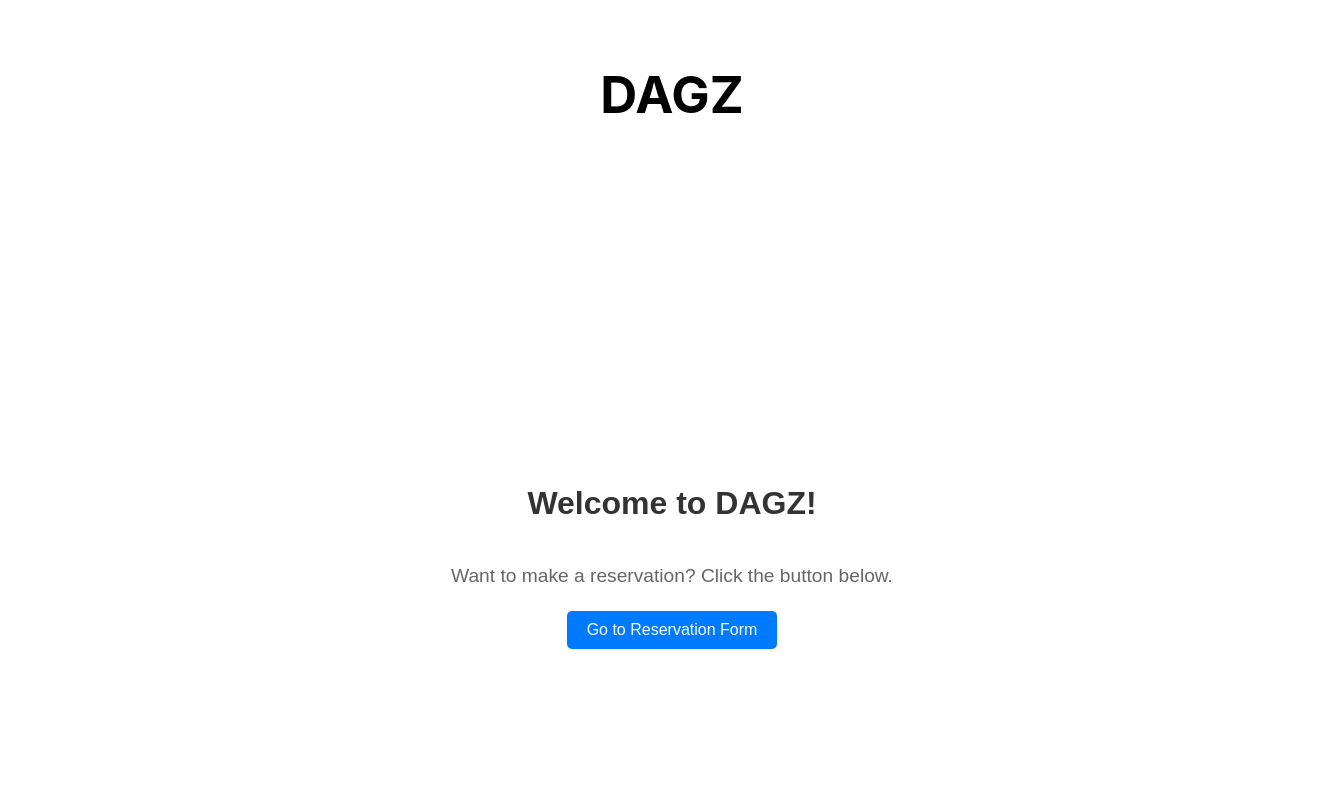
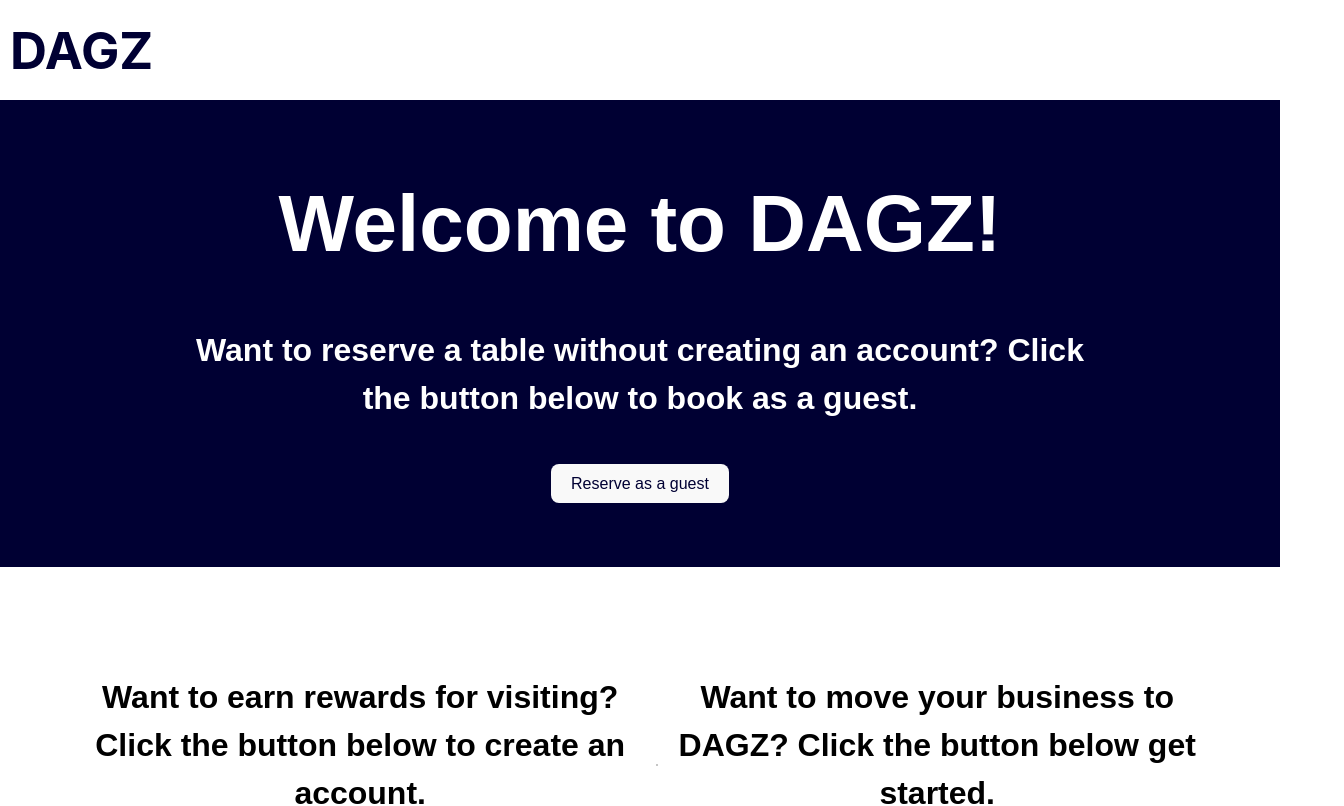
Before and after one commit to Dahafla/CEN-3031-Project, a React (Vite) app in the folder client/: page / in a window 1280 px wide. Shown: the top 806 px of the page, 1344 px wide, since content can reach past the window. Built offline with nearby package versions, Linux system fonts and the light colour scheme.

Commit message:
Update front end

```diff
--- a/client/src/App.css
+++ b/client/src/App.css
@@ -1,76 +1,22 @@
-#root {
-  max-width: 1280px;
-  margin: 0 auto;
-  padding: 2rem;
-  text-align: center;
+button {
+  padding: 10px 20px;
+  background-color: #000033;
+  color: #000033;
+  font-style: bold;
+  /* font-size: 100px; */
+  border: none;
+  border-radius: 5px;
+  cursor: pointer;
+  transition: background-color 0.3s ease;
 }
 
-.logo {
-  height: 6em;
-  padding: 1.5em;
-  will-change: filter;
-  transition: filter 300ms;
-}
-.logo:hover {
-  filter: drop-shadow(0 0 2em #646cffaa);
-}
-.logo.react:hover {
-  filter: drop-shadow(0 0 2em #61dafbaa);
+button:hover {
+  background-color: #c6c6c6;
 }
 
-@keyframes logo-spin {
-  from {
-    transform: rotate(0deg);
-  }
-  to {
-    transform: rotate(360deg);
-  }
-}
-
-@media (prefers-reduced-motion: no-preference) {
-  a:nth-of-type(2) .logo {
-    animation: logo-spin infinite 20s linear;
-  }
-}
-
-.card {
-  padding: 2em;
-}
-
-.read-the-docs {
-  color: #888;
-}
-
-.container {
-  display: flex;
-  flex-direction: column;
-  align-items: center;
-  justify-content: center;
-  height: 100vh;
-  width: 100vw;
-  padding: 20px;
-  box-sizing: border-box;
-  font-family: Arial, sans-serif;
-}
-
-.title {
-  font-size: 2em;
-  color: #333;
-}
-
-.description {
-  font-size: 1.2em;
-  color: #666;
-  margin-bottom: 20px;
-}
-
-.link {
-  text-decoration: none;
-}
-
-.button {
+input[type="submit"] {
   padding: 10px 20px;
-  background-color: #007BFF;
+  background-color: #000033;
   color: #fff;
   border: none;
   border-radius: 5px;
@@ -78,24 +24,64 @@
   transition: background-color 0.3s ease;
 }
 
-.button:hover {
-  background-color: #0056b3;
+input[type="submit"]:hover {
+  background-color: #000082;
+}
+
+#guest-reservation > button,
+#guest-reservation > input[type="submit"] {
+  padding: 10px 20px;
+  background-color: white;
+  color: black;
+  border: none;
+  border-radius: 5px;
+  cursor: pointer;
+  transition: background-color 0.3s ease;
+}
+
+#guest-reservation > button:hover {
+  background-color: #c6c6c6;
+}
+
+header {
+  /* position: fixed; */
+  top: 0;
+  background-color: white;
+  height: 80px;
+  width: 100%;
+  display: flex;
+  justify-content: left;
+  align-items: center;
+  padding: 10px;
 }
 
 body {
   background-color: white;
+  /* margin: 0 10px 10px 10px; */
+  /* overflow-y: scroll; */
 }
 
 p {
-  color: rgb(0, 0, 0);
+  color: black;
   text-align: center;
   font-size: 30px;
 }
 
-h1 {
-  color: black;
-  text-align: center;
-  font-size: 30px;
+main {
+  /* position: fixed; */
+  top: 80px;
+  display: flex;
+  /* justify-content: ; */
+  align-items: center;
+  flex-direction: column;
+  min-width: 100vw;
+  min-height: calc(100vh - 80px);
+  /* padding: 15px; */
+  /* overflow-y: scroll; */
+}
+
+form {
+  min-width: 75%;
 }
 
 section {
@@ -103,13 +89,64 @@ section {
   justify-content: center;
   align-items: center;
   flex-direction: column;
-  height: 33vh;
-  width: 100vw;
+  flex-wrap: wrap;
+  width: 100%;
+  display: flex;
+  flex-direction: column;
+  align-items: center;
+  justify-content: center;
+  padding: 4em;
+  box-sizing: border-box;
+  font-family: Arial, sans-serif;
+}
+
+#guest-reservation {
+  background-color: #000033;
+  color: white;
+}
+
+#create-account {
+  background-color: white;
+  color: black;
+  display: flex;
+  flex-direction: row;
+  flex-wrap: nowrap;
+  min-width: 45%;
+  /* padding-bottom: 30px; */
+}
+
+hr {
+  border: 1px solid #c6c6c6
+}
+
+h1 {
+  color: #000033;
+  text-align: center;
+  font-size: 100px;
 }
 
 h2 {
   color: black;
   text-align: center;
+  font-size: 10vmin;
+  overflow-wrap: break-word;
+  margin: 0;
+}
+
+#guest-reservation > h2 {
+  color: white;
+}
+
+h3 {
+  color: black;
+  text-align: center;
+  font-size: 2em;
+  padding: 10px;
+}
+
+#guest-reservation > h3 {
+  color: white;
+  width: 80%;
 }
 
 #fname {
@@ -161,7 +198,3 @@ input {
   color: black;
   background-color: white;
 }
-
-#Submit {
-  color: black;
-}
--- a/client/src/App.jsx
+++ b/client/src/App.jsx
@@ -7,7 +7,7 @@ const App = () => {
     <Router>
       <Routes>
         <Route path="/" element={<HomePage />} />
-        <Route path="/reserve" element={<ReservationForm />} />
+        <Route path="/guest-reserve" element={<ReservationForm />} />
       </Routes>
     </Router>
   );
--- a/client/src/components/Header.jsx
+++ b/client/src/components/Header.jsx
@@ -4,7 +4,7 @@ import '../App.css'
 const Header = () => {
     return (
         <header>
-            <h1>DAGZ</h1>
+            <h1 id='site-header'>DAGZ</h1>
         </header>
     );
 };
--- a/client/src/components/HomePage.jsx
+++ b/client/src/components/HomePage.jsx
@@ -3,13 +3,29 @@ import '../App.css'
 
 const HomePage = () => {
     return (
-        <div className="container">
-            <h1 className="title">Welcome to DAGZ!</h1>
-            <p className="description">Want to make a reservation? Click the button below.</p>
-            <Link to="/reserve">
-                <button className="button">Go to Reservation Form</button>
+        <>
+        <section id='guest-reservation'>
+            <h2>Welcome to DAGZ!</h2>
+            <h3>Want to reserve a table without creating an account? Click the button below to book as a guest.</h3>
+            <Link to="/guest-reserve">
+                <button>Reserve as a guest</button>
             </Link>
-        </div>
+        </section>
+        <section id="create-account">
+            <div>
+                <h3>Want to earn rewards for visiting? Click the button below to create an account.</h3>
+                <button>Create an account</button>
+            </div>
+            <hr></hr>
+            <div>
+                <h3>Want to move your business to DAGZ? Click the button below get started.</h3>
+                <Link to="/host">
+                    <button>Log in</button>
+                </Link>
+            </div>
+        </section>
+        </>
+
     );
 };
 
--- a/client/src/components/ReservationForm.jsx
+++ b/client/src/components/ReservationForm.jsx
@@ -4,11 +4,11 @@ import '../App.css'
 function ReservationForm() {
     return (
         <form>
-            <h1>Reserve a table</h1>
+            <h2>Reserve a table</h2>
             <hr></hr>
 
             <section>
-                <h2>Personal Information</h2>
+                <h3>Personal Information</h3>
                 <label htmlFor="fname">First name:</label>
                 <input type="text" id="fname" name="fname" required></input>
                 <label htmlFor="lname">Last name:</label>
@@ -20,7 +20,7 @@ function ReservationForm() {
             <hr></hr>
 
             <section>
-                <h2>Contact Information:</h2>
+                <h3>Contact Information:</h3>
                 <label htmlFor="phonenumber">Phone number:</label>
                 <input type="text" id="phonenumber" name="phonenumber" required></input>
             </section>
@@ -28,7 +28,7 @@ function ReservationForm() {
             <hr></hr>
 
             <section>
-                <h2>Reservation</h2>
+                <h3>Reservation</h3>
 
                     <label htmlFor="resdate">Date</label>
                     <input type="date" id="resdate" name="resdate" required></input>
@@ -40,6 +40,8 @@ function ReservationForm() {
                     <input type="time" id="table" name="table" required></input>
             </section>
 
+            <hr></hr>
+
             <input type="submit" value="Submit"></input>
         </form>
     );
--- a/client/src/main.jsx
+++ b/client/src/main.jsx
@@ -7,6 +7,8 @@ import Header from './components/Header.jsx'
 ReactDOM.createRoot(document.getElementById('root')).render(
   <React.StrictMode>
     <Header />
-    <App />
+    <main>
+      <App />
+    </main>
   </React.StrictMode>,
 )
```
